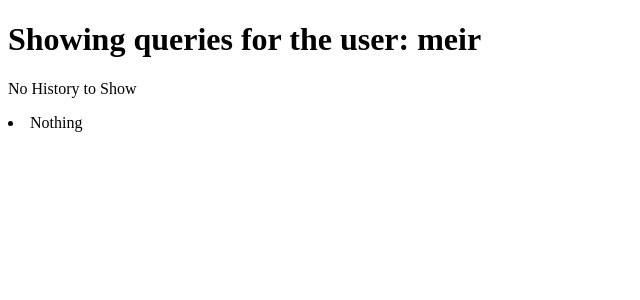
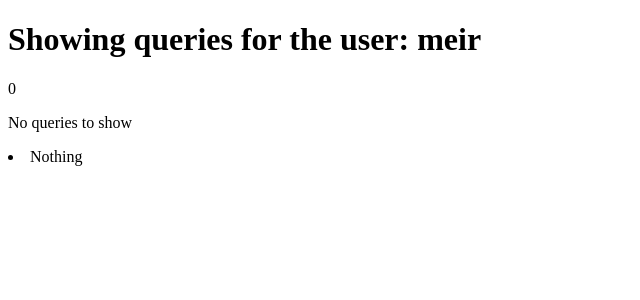
Before and after one commit to Meirzv/AppSec3, a Flask app: template app/templates/history.html in a window 1280 px wide. Shown: the part 142-442 px from the top of the page, without its empty margins (0-640 px from the left). Run offline with Flask 2, Linux system fonts and the light colour scheme; the template is opened without the code that fills it: values that come from a table or form of the project are taken from there, others are empty; a user stored in the database is signed in.

Commit message:
Fixing admin user to show 0 queries

```diff
--- a/app/templates/history.html
+++ b/app/templates/history.html
@@ -20,8 +20,8 @@
             </ul>
 
     {% else %}
-        <p id="numqueries"> No History to Show
-        </p>
+        <p id="numqueries">0</p>
+              <p>No History to Show</p>
         <li id="query">Nothing</li>
 
 
@@ -52,8 +52,8 @@
             </ul>
 
     {% else %}
-        <p id="numqueries"> No History to Show
-        </p>
+        <p id="numqueries">0</p>
+                <p>No queries to show</p>
         <li id="query">Nothing</li>
 
     {%  endif %}
```
Also changed, not shown: meir.db.
